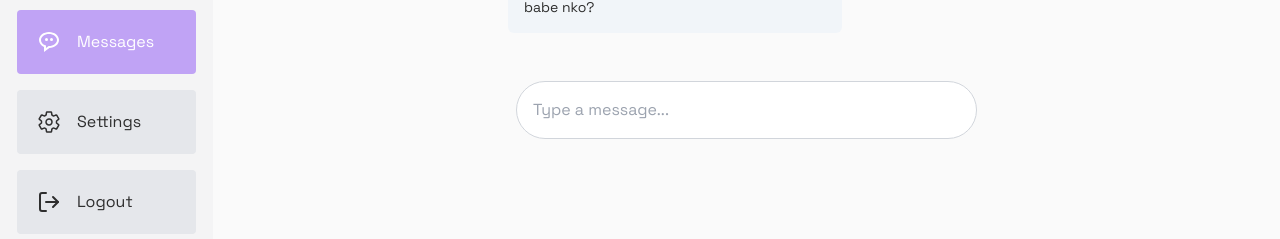
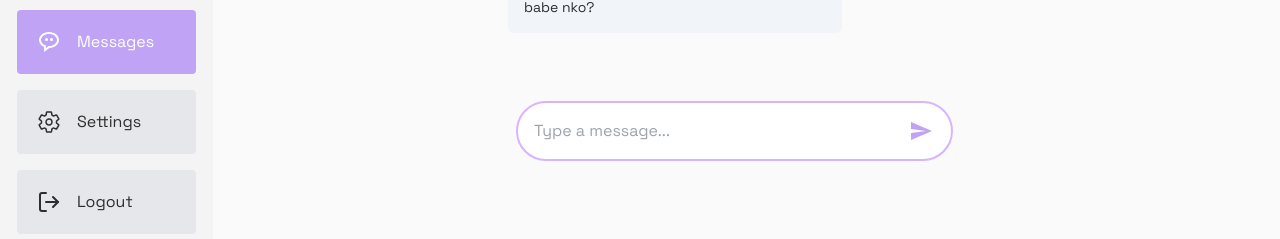
Before and after one commit to Adedoyin-Emmanuel/caresync, a Next.js app: page /user/messages/1 in a window 1280 px wide. Shown: the part 395-634 px from the top of the page. Built offline with nearby package versions, Linux system fonts and the light colour scheme; no server answers.

Commit message:
Fix: Adjusted the chat input element

```diff
--- a/app/user/messages/[messageId]/page.tsx
+++ b/app/user/messages/[messageId]/page.tsx
@@ -36,20 +36,58 @@ const Messages = () => {
                   </div>
                 </div>
 
-
-
                 <div className="mb-4 receiver">
                   <div className="max-w-[70%] bg-slate-100 p-4 rounded-md text-sm">
-                 I dey my bro. How far with the project? Your babe nko?
+                    I dey my bro. How far with the project? Your babe nko?
                   </div>
                 </div>
-                <div className="my-10 md:p-2 w-full ">
+                {/* <div className="my-10 md:p-2 w-full ">
                   <input
                     type="text"
                     placeholder="Type a message..."
                     className="w-full border border-gray-300 p-4 rounded-[30px]"
                   />
-                </div>
+
+                  <button type="submit" className="absolute top-9 right-5">
+                    <svg
+                      xmlns="http://www.w3.org/2000/svg"
+                      width="24"
+                      height="24"
+                      viewBox="0 0 24 24"
+                      className="text-sky-500"
+                    >
+                      <path
+                        d="M2.01 21L23 12 2.01 3 2 10l15 2-15 2z"
+                        fill="currentColor"
+                      ></path>
+                    </svg>
+                  </button>
+                </div> */}
+
+                <form className="my-10 md:p-2 w-full flex">
+                  <input
+                    type="text"
+                    placeholder="Type a message..."
+                    className="w-full outline-none border-2 border-purple-300 focus:border-accent hover:border-accent transition-all duration-150 ease-in my-5 p-4 rounded-[30px] block"
+                  />
+                  <button
+                    type="submit"
+                    className="transform -translate-x-11  5"
+                  >
+                    <svg
+                      xmlns="http://www.w3.org/2000/svg"
+                      width="24"
+                      height="24"
+                      viewBox="0 0 24 24"
+                      className="text-accent block"
+                    >
+                      <path
+                        d="M2.01 21L23 12 2.01 3 2 10l15 2-15 2z"
+                        fill="currentColor"
+                      ></path>
+                    </svg>
+                  </button>
+                </form>
               </div>
             </section>
           </section>
```
